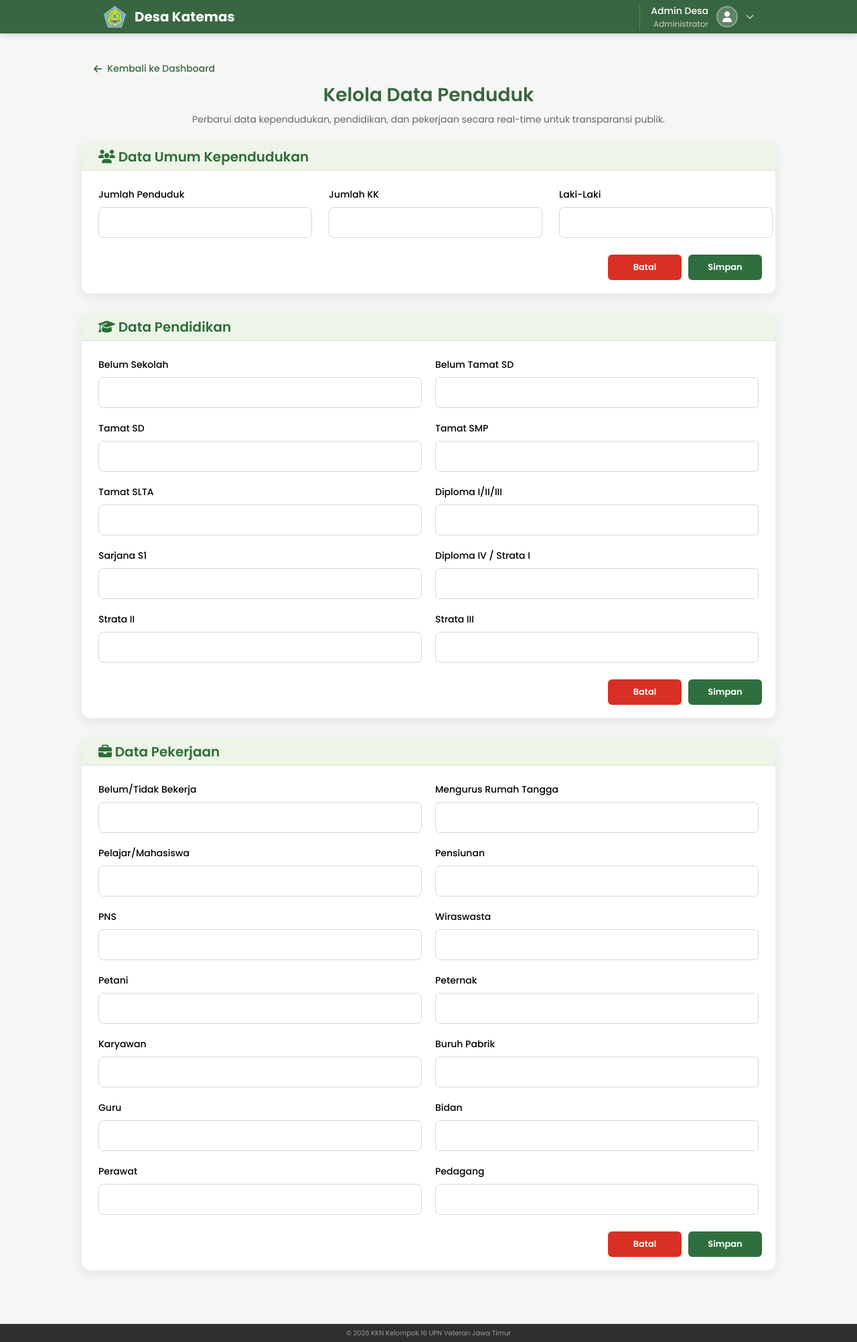
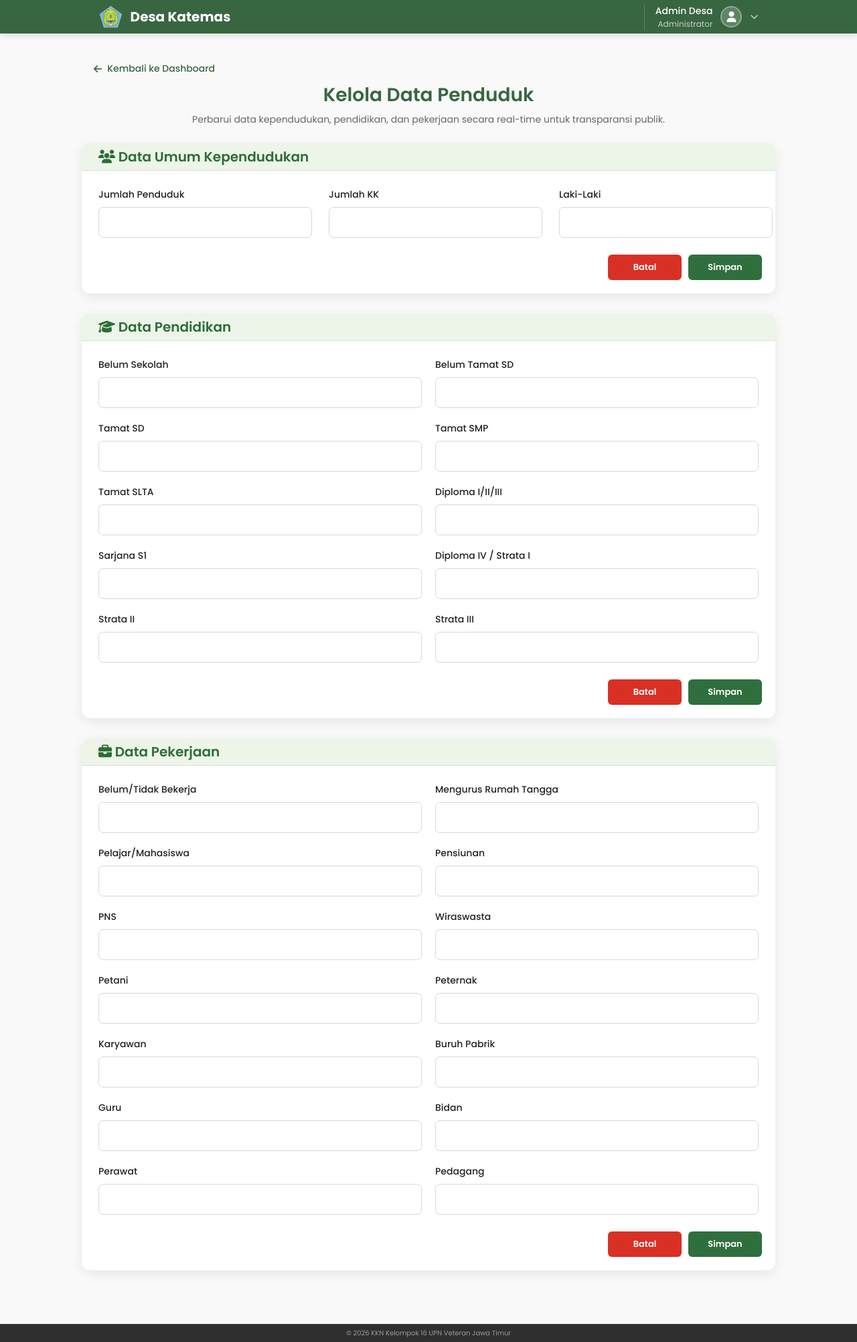
Before and after one commit to Dian2207/website-kkn, a Flask app: page /admin/edit/data in a window 1280 px wide. Shown: the whole page at 67% size. Run offline with Flask 3, Linux system fonts and the light colour scheme; some libraries are stand-ins or nearby versions.

Commit message:
padding-navbar

```diff
--- a/static/static_admin/css/edit_data.css
+++ b/static/static_admin/css/edit_data.css
@@ -1,13 +1,4 @@
-*{
-margin:0;
-padding:0;
-box-sizing:border-box;
-font-family:'Poppins',sans-serif;
-}
 
-body{
-background:#f5f7f4;
-}
 
 /* ===== BACK BUTTON ===== */
 .page-header {
@@ -34,6 +25,32 @@ background:#f5f7f4;
     font-size: 14px;
 }
 /* ===========================
+   GLOBAL FONT
+=========================== */
+* {
+    font-family: 'Poppins', sans-serif;
+}
+
+/* ===========================
+   RESET & GLOBAL
+=========================== */
+* {
+    margin: 0;
+    padding: 0;
+    box-sizing: border-box;
+}
+body {
+    font-family: 'Poppins', sans-serif;
+    background: #f9f9f9;
+    color: #222;
+}
+.admin-wrapper {
+    display: flex;
+    flex-direction: column;
+    min-height: 100vh;
+}
+
+/* ===========================
    TOP NAVBAR (sama dengan navbar publik)
 =========================== */
 .admin-navbar {
@@ -47,8 +64,8 @@ background:#f5f7f4;
     height: 50px;
 }
 .admin-navbar .container {
-    width: 90%;
-    max-width: 1200px;
+    width: 91%;
+    max-width: 1550px;
     margin: 0 auto;
     height: 50px;
     display: flex;
--- a/static/static_admin/css/tambah_berita.css
+++ b/static/static_admin/css/tambah_berita.css
@@ -37,8 +37,8 @@ body {
     height: 50px;
 }
 .admin-navbar .container {
-    width: 90%;
-    max-width: 1200px;
+    width: 79%;
+    max-width: 1600px;
     margin: 0 auto;
     height: 50px;
     display: flex;
```
